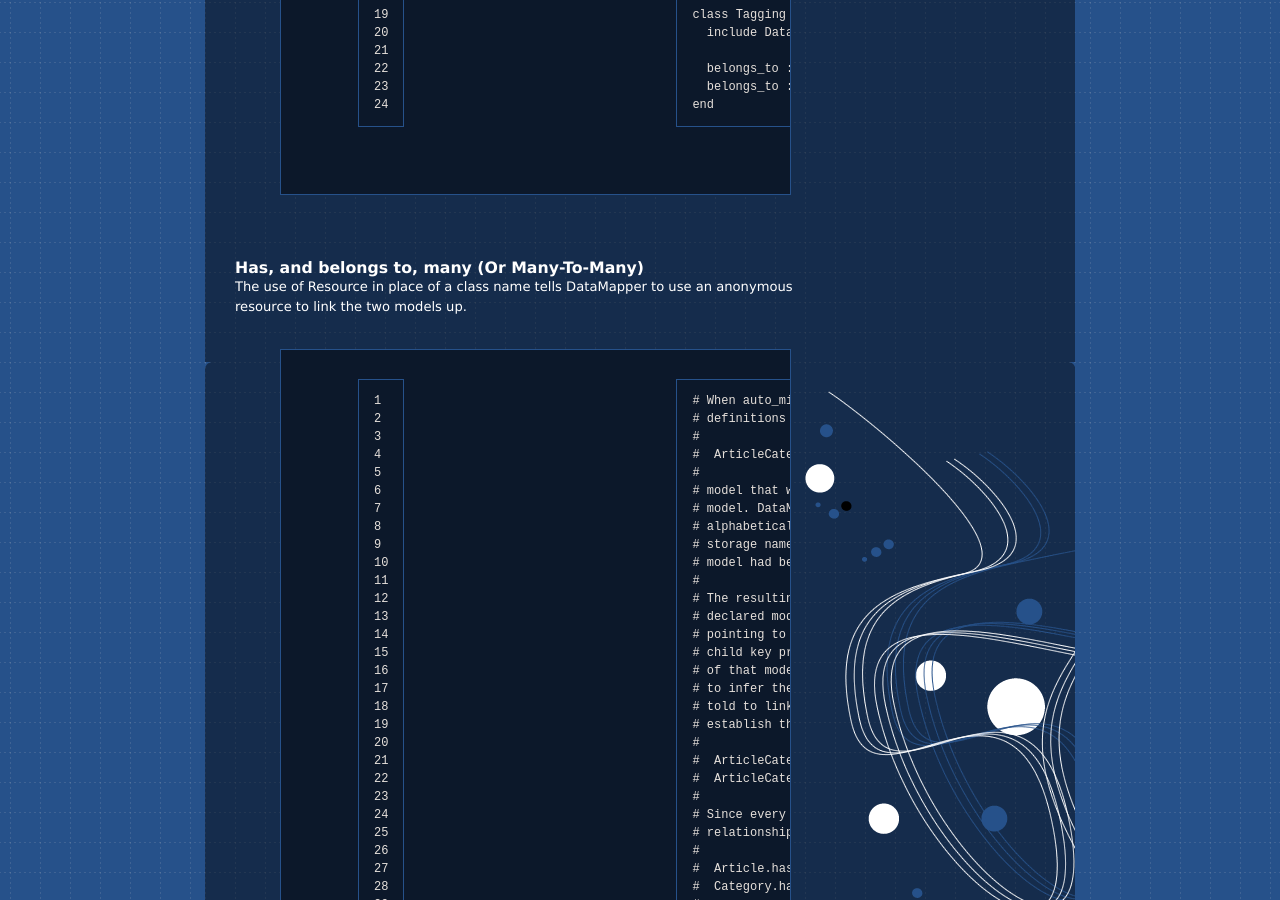
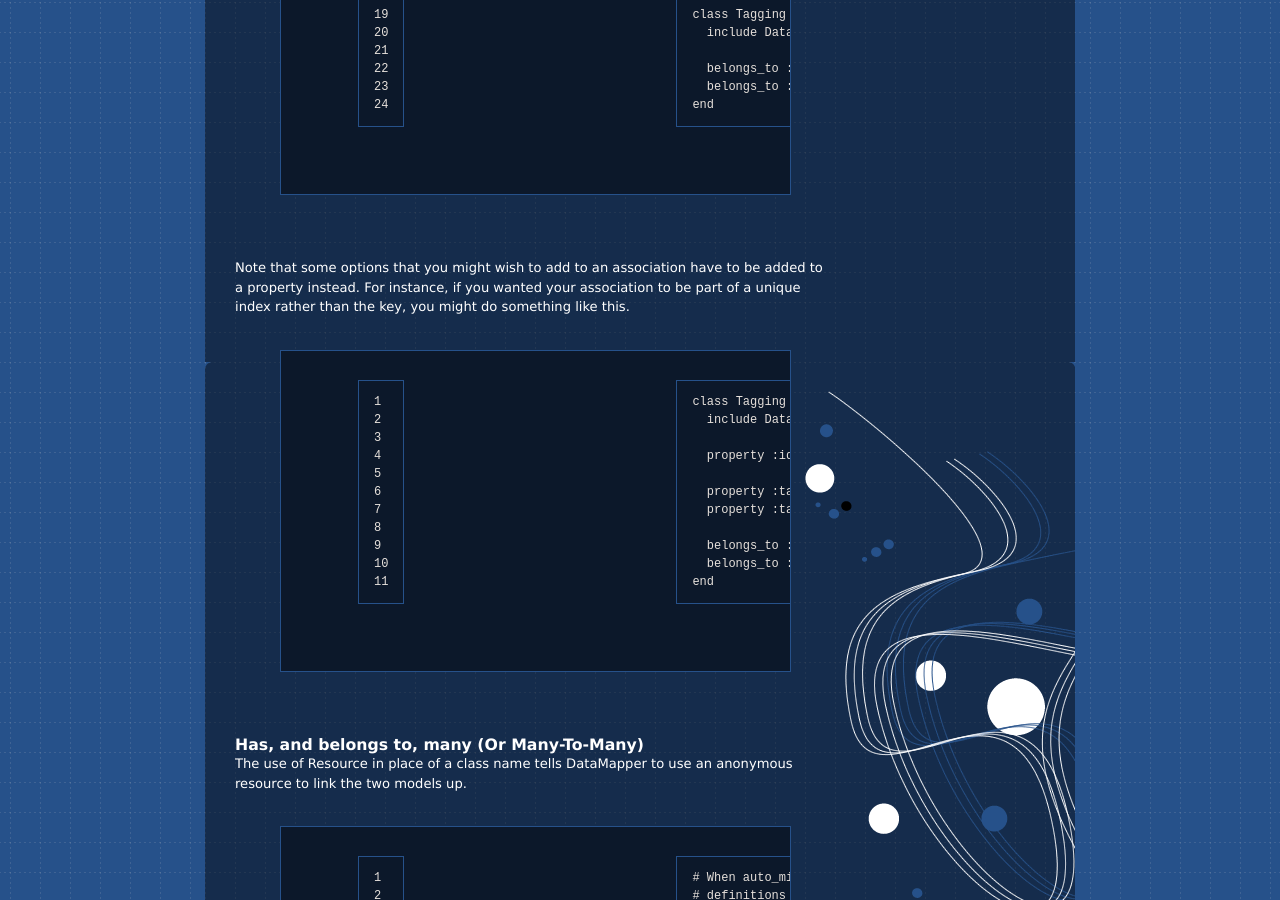
Before and after one commit to datamapper/datamapper.github.com, a Jekyll site: the page built from docs/associations.md, in a window 1280 px wide and 900 px high, scrolled down 1767 px. Built offline with Jekyll 4.4.1, drawn with Linux system fonts in a browser that asks for light colours; Markdown is read by kramdown in place of the engine named in the settings.

Commit message:
Added note about adding properties to supplement associations
Sometimes it would be desirable to add options to associations when those options are only valid for properties. In these cases, a supplementary property must be added to support the association. This edit adds an example: Applying :unique_index to an association.

```diff
--- a/docs/associations.md
+++ b/docs/associations.md
@@ -115,6 +115,24 @@ class Tagging
   belongs_to :tag,   :key => true
   belongs_to :photo, :key => true
 end
+{% endhighlight %}
+
+Note that some options that you might wish to add to an association have to be added to a property instead. For instance, if you wanted your association to be part of a unique index rather than the key, you might do something like this.
+
+{% highlight ruby linenos %}
+
+class Tagging
+  include DataMapper::Resource
+
+  property :id, Serial
+
+  property :tag_id,          :unique_index => :uniqueness
+  property :tagged_photo_id, :unique_index => :uniqueness
+
+  belongs_to :tag
+  belongs_to :tagged_photo, 'Photo'
+end
+
 {% endhighlight %}
 
 ### Has, and belongs to, many (Or Many-To-Many)
```
